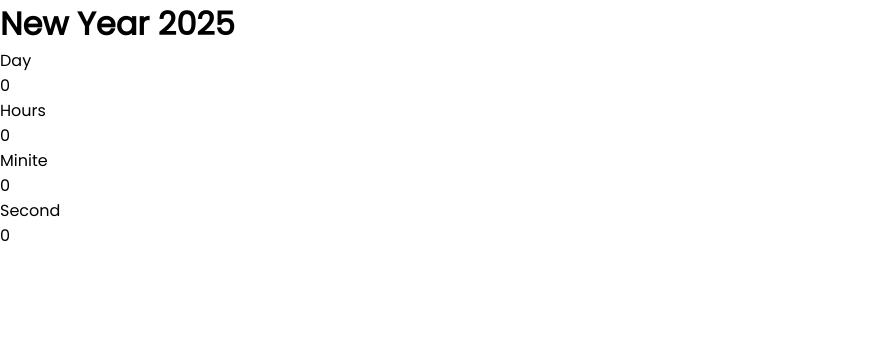
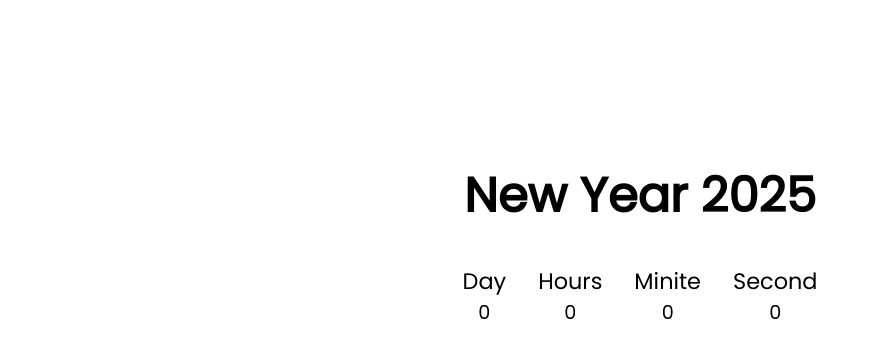
Before and after one commit to Md-Asikul-Islam/Timer-App, a plain HTML site: page index.html in a window 1280 px wide. Shown: the whole page, without its empty margins (0-878 px from the left). Drawn offline with Linux system fonts and the light colour scheme.

Commit message:
adding some style in css

```diff
--- a/style.css
+++ b/style.css
@@ -10,3 +10,36 @@ body{
     font-weight: 400;
     font-style: normal;
 }
+
+.container{
+    display: flex;
+    flex-direction: column;
+    justify-content: center;
+    align-items: center;
+    padding-top: 10rem;
+}
+
+h1{
+   font-size: 3rem;
+}
+
+.countdown{
+    display: flex;
+    justify-content: center;
+    align-items: center;
+    gap: 2rem;
+    padding-top: 2rem;
+    text-align: center;
+
+}
+
+p{
+    font-size: 1.4rem;
+    font-weight: 500;
+}
+
+span{
+    font-size: 1.2rem;
+
+
+}
```
